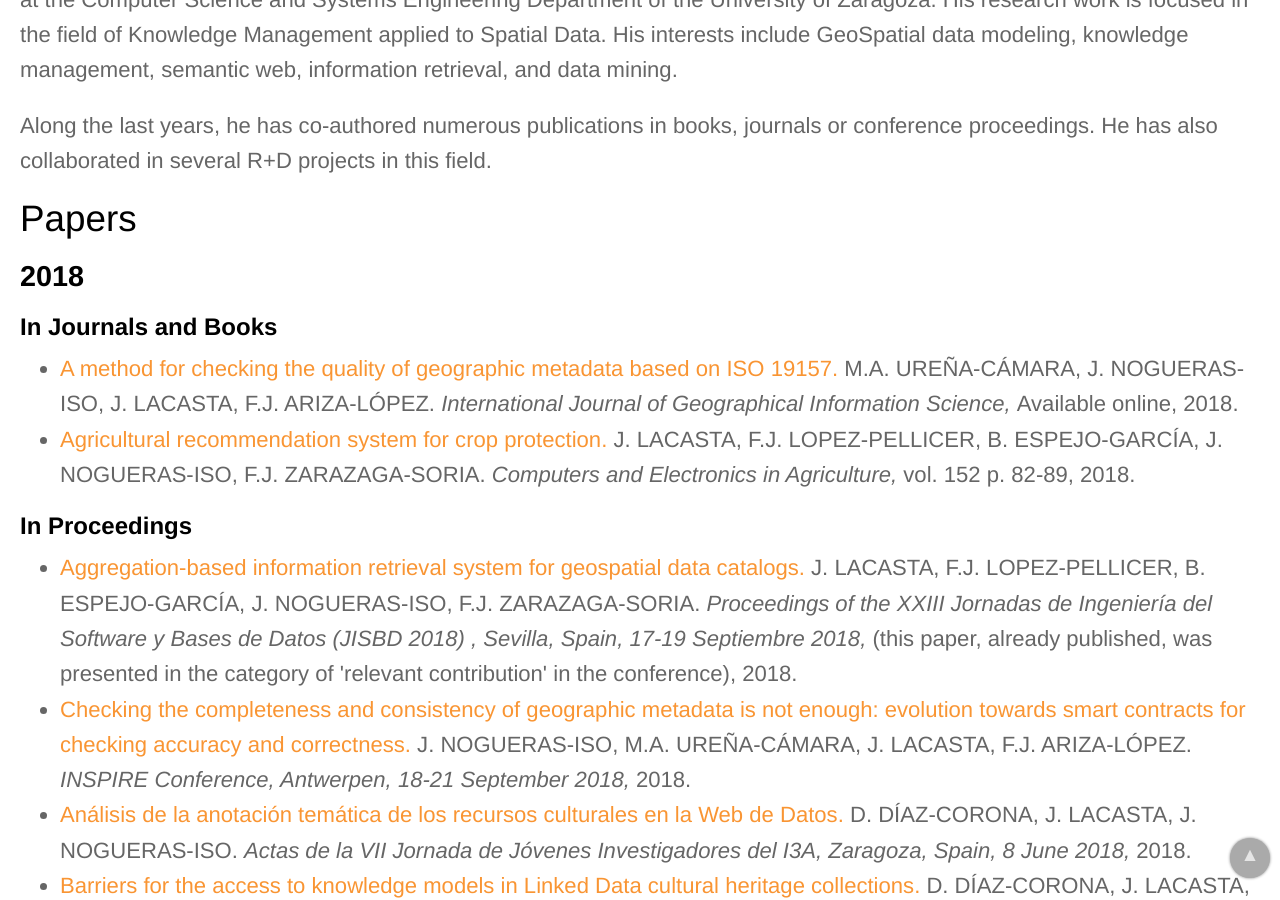
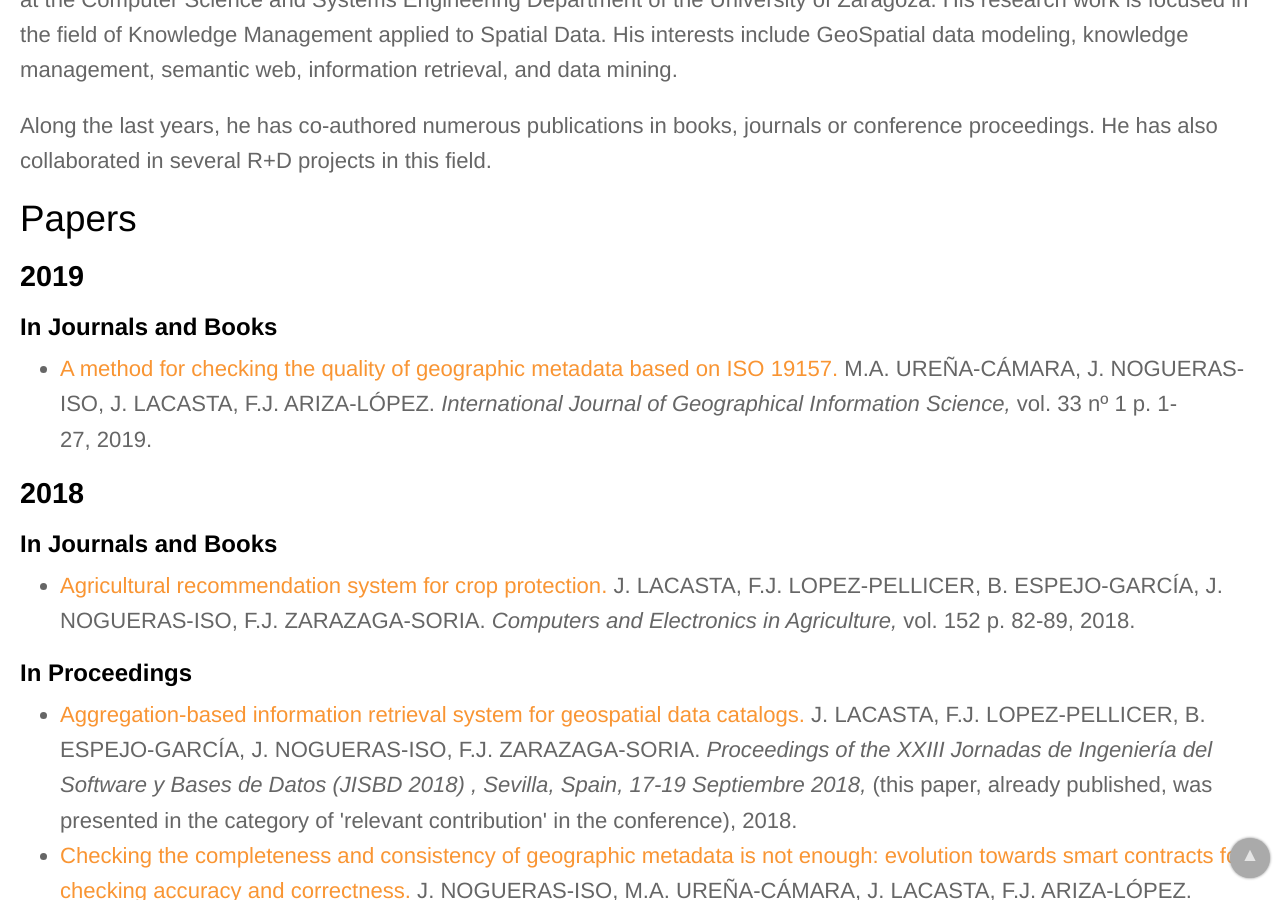
Before and after one commit to IAAA-Lab/IAAA-Lab.github.io, a Jekyll site: the page built from _staff/jlacasta.md, in a window 1280 px wide and 900 px high, scrolled down 584 px. Built offline with Jekyll 4.4.1, drawn with Linux system fonts in a browser that asks for light colours.

Commit message:
Update papers.yml

```diff
--- a/_data/papers.yml
+++ b/_data/papers.yml
@@ -6,8 +6,8 @@
   url: https://doi.org/10.1080/13658816.2018.1515437
   authors: M.A. UREÑA-CÁMARA, J. NOGUERAS-ISO, J. LACASTA, F.J. ARIZA-LÓPEZ
   publication: "International Journal of Geographical Information Science"
-  publication_detail: "Available online"
-  year: 2018
+  publication_detail: "vol. 33 nº 1 p. 1-27"
+  year: 2019
   doi: 10.1080/13658816.2018.1515437
 # -------------------
 - title: "Agricultural recommendation system for crop protection"
```
